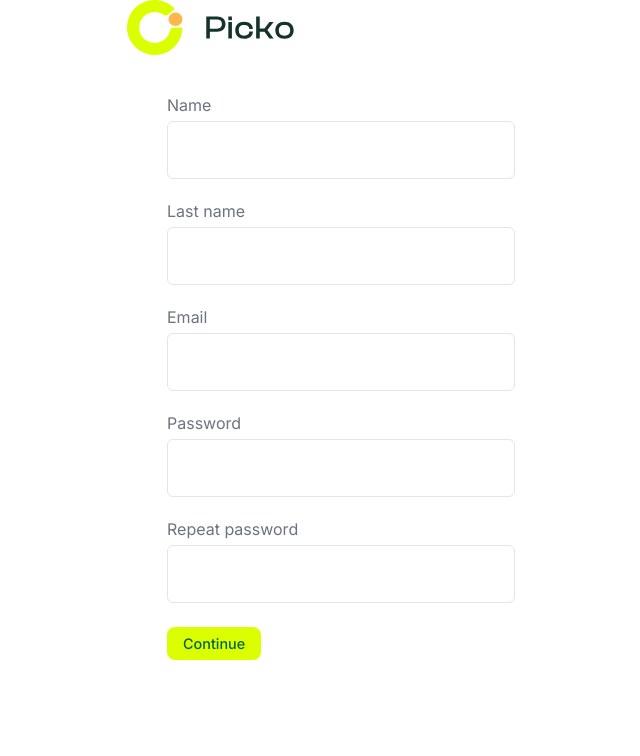
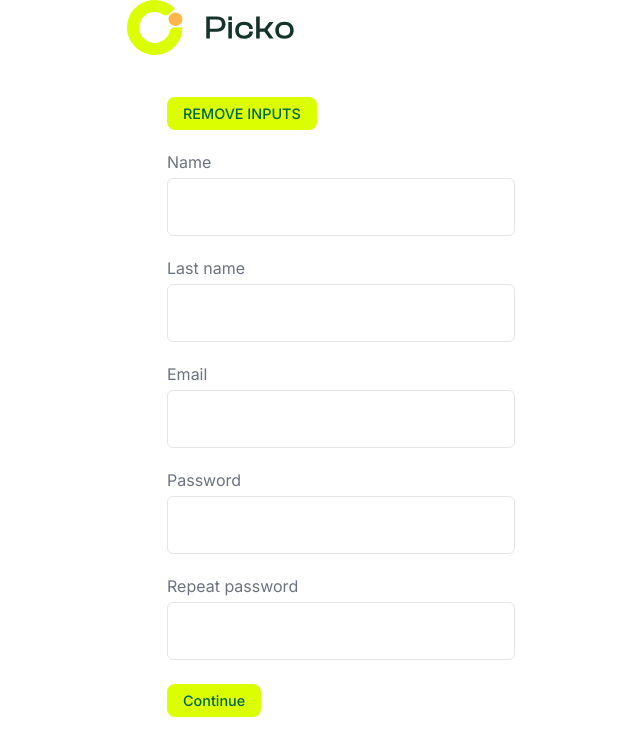
Before and after one commit to flaviozorzetto/project-picko, a React (Create React App) app: page /signup in a window 1280 px wide. Shown: the top 756 px of the page, without its empty margins (339-979 px from the left). Built offline with nearby package versions, Linux system fonts and the light colour scheme; no server answers.

Commit message:
backup pre refactor on inputs/state object

```diff
--- a/src/contexts/ValidationContext.js
+++ b/src/contexts/ValidationContext.js
@@ -23,11 +23,16 @@ export const ValidationProvider = ({ children }) => {
   }
 
   const removeInput = () => {
+    let inputsToRemove = [];
     for(let name of currentInputs) {
       if(inputs[name]) {
+        inputsToRemove.push(name);
+        console.log("inputs name", inputs[name])
         delete inputs[name];
       }
     }
+    return inputsToRemove
+    // inputs["email"].value = ""
   }
 
   const customErrorMessages = {
--- a/src/routes/Signup.js
+++ b/src/routes/Signup.js
@@ -11,7 +11,7 @@ import "./Signup.scss";
 import logo from "../assets/svgs/logo.svg";
 
 export default function Signup() {
-  const { validation, setCurrentInputs, removeInput, inputs } = useValidation();
+  const { validation, setInputs, setCurrentInputs, removeInput, inputs } = useValidation();
   const [step, setStep] = useState(1);
 
   const [state, setStates] = useState({
@@ -51,7 +51,10 @@ export default function Signup() {
       setError(customError);
     }
     setLoading(false);
+
+
   };
+
 
   return (
     <>
@@ -68,6 +71,34 @@ export default function Signup() {
               <Form id="signup-form" onSubmit={handleSubmit} error={error}>
                 {step == 1 ? (
                   <>
+					<Button
+                      content="REMOVE INPUTS"
+                      type="button"
+                      theme="primary"
+                      onClick={() => {
+						console.log("removido pelo button")
+						setCurrentInputs([]);
+
+						let stateName = "email"
+						setStates({
+							...state,
+							[stateName]: { value: "" }
+						});
+
+						// for(let i in state) {
+						// 	setStates({
+						// 		...state,
+						// 		[i]: { value: "" }
+						// 	})
+						// }
+						// console.log("STATES CLEANED?", state)
+
+						console.log("teste 2", state["email"])
+					  }}
+                      size="s"
+                      disabled={loading}
+                    />
+
                     <TextArea
                       onChange={handleChange}
                       value={state["first-name"].value}
@@ -192,12 +223,20 @@ export default function Signup() {
                       onClick={() => {
 						setStep(step - 1);
 						setCurrentInputs([]);
-						removeInput();
+						let inputsToRemove = removeInput();
+
+						inputsToRemove.forEach((input) => {
+							setStates((prev) => ({
+								...prev,
+								[input]: { value: "" }
+							}))
+						})
 					  }}
                       size="s"
                       disabled={loading}
                     />
                   </>
+
                 )}
               </Form>
             </>
```
